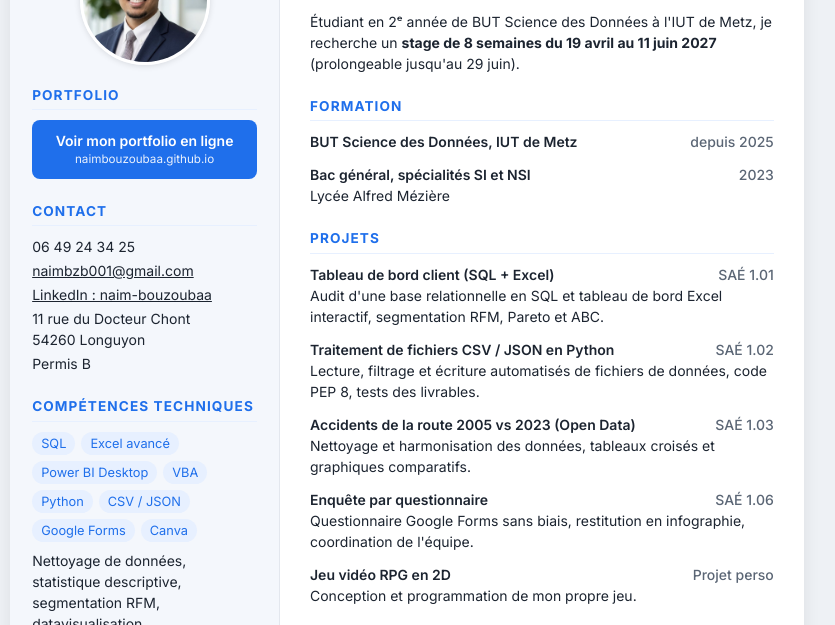
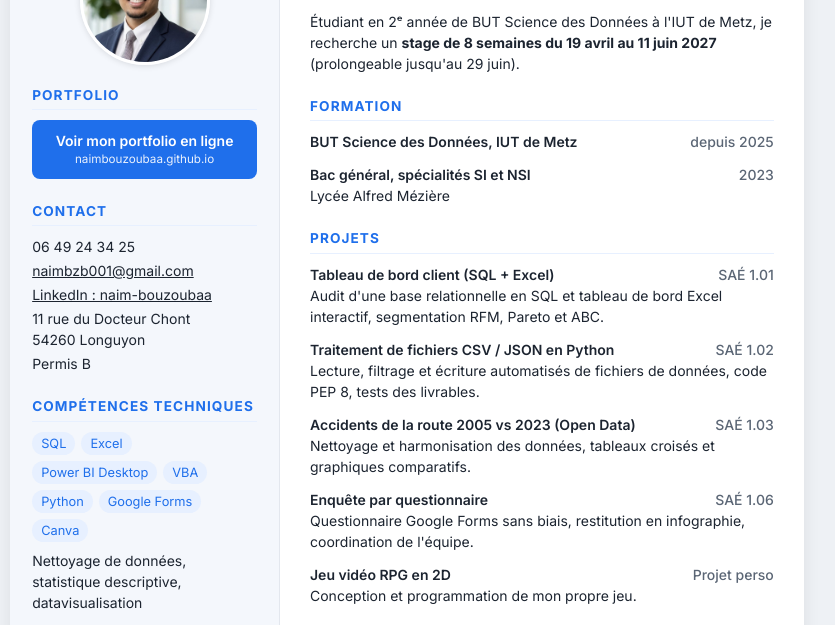
Before and after one commit to naimbouzoubaa/naimbouzoubaa.github.io, a plain HTML site: page cv.html in a window 1280 px wide. Shown: the part 170-795 px from the top of the page, without its empty margins (233-1068 px from the left). Drawn offline with Linux system fonts and the light colour scheme.

Commit message:
Compétences : retirer CSV/JSON et segmentation RFM, Excel simple
Co-Authored-By: Claude Opus 5.5 <noreply@anthropic.com>
Claude-Session: https://claude.ai/code/session_01BRqXEsjj7TUUoN4CpyAAEL

```diff
--- a/cv.html
+++ b/cv.html
@@ -55,8 +55,8 @@ ul{margin:4px 0 0;padding-left:18px}
   </div>
 
   <h2>Compétences techniques</h2>
-  <div class="tags"><span class="tag">SQL</span><span class="tag">Excel avancé</span><span class="tag">Power BI Desktop</span><span class="tag">VBA</span><span class="tag">Python</span><span class="tag">CSV / JSON</span><span class="tag">Google Forms</span><span class="tag">Canva</span></div>
-  <p style="margin:8px 0 0">Nettoyage de données, statistique descriptive, segmentation RFM, datavisualisation</p>
+  <div class="tags"><span class="tag">SQL</span><span class="tag">Excel</span><span class="tag">Power BI Desktop</span><span class="tag">VBA</span><span class="tag">Python</span><span class="tag">Google Forms</span><span class="tag">Canva</span></div>
+  <p style="margin:8px 0 0">Nettoyage de données, statistique descriptive, datavisualisation</p>
 
   <h2>Savoir-être</h2>
   <div class="tags"><span class="tag">Esprit d'équipe</span><span class="tag">Pensée critique</span><span class="tag">Prise de décision</span><span class="tag">Créativité</span><span class="tag">Collaboration</span></div>
```
Also changed, not shown: index.html (+1 -2 lines).
